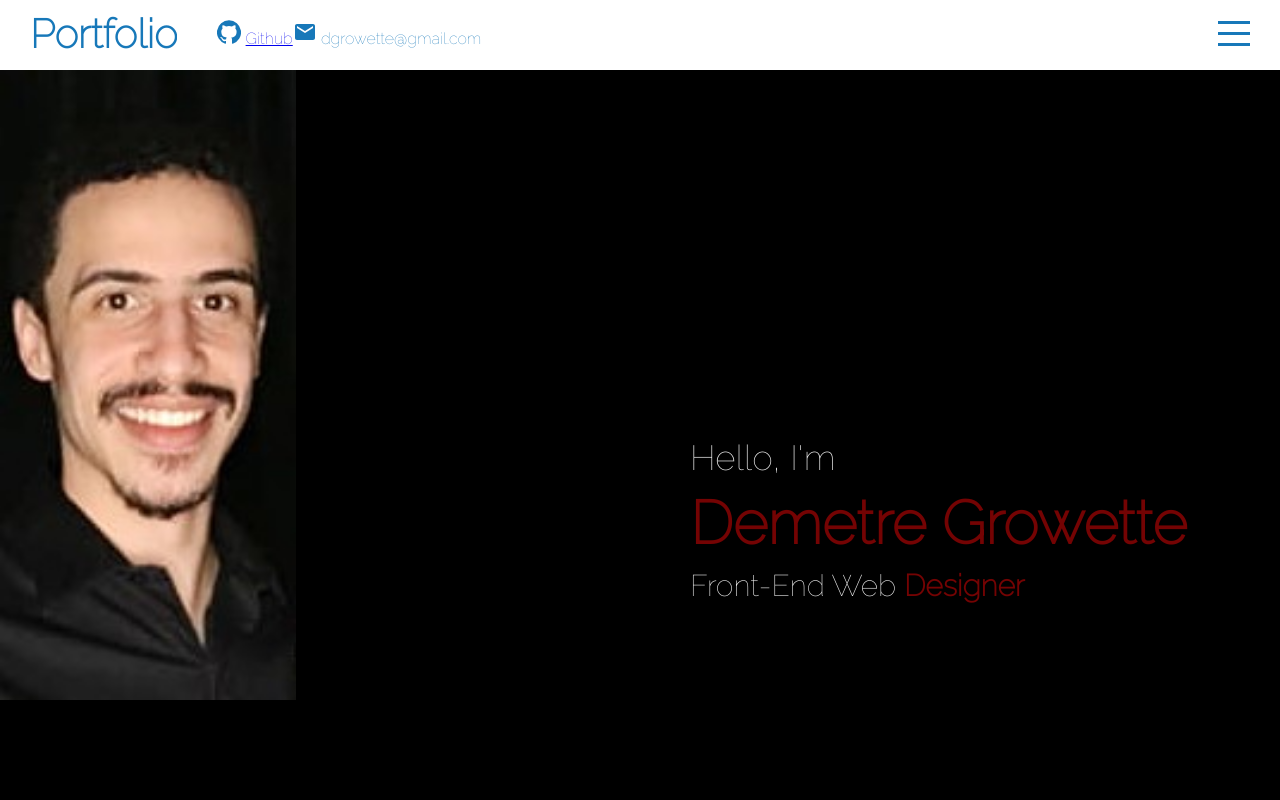
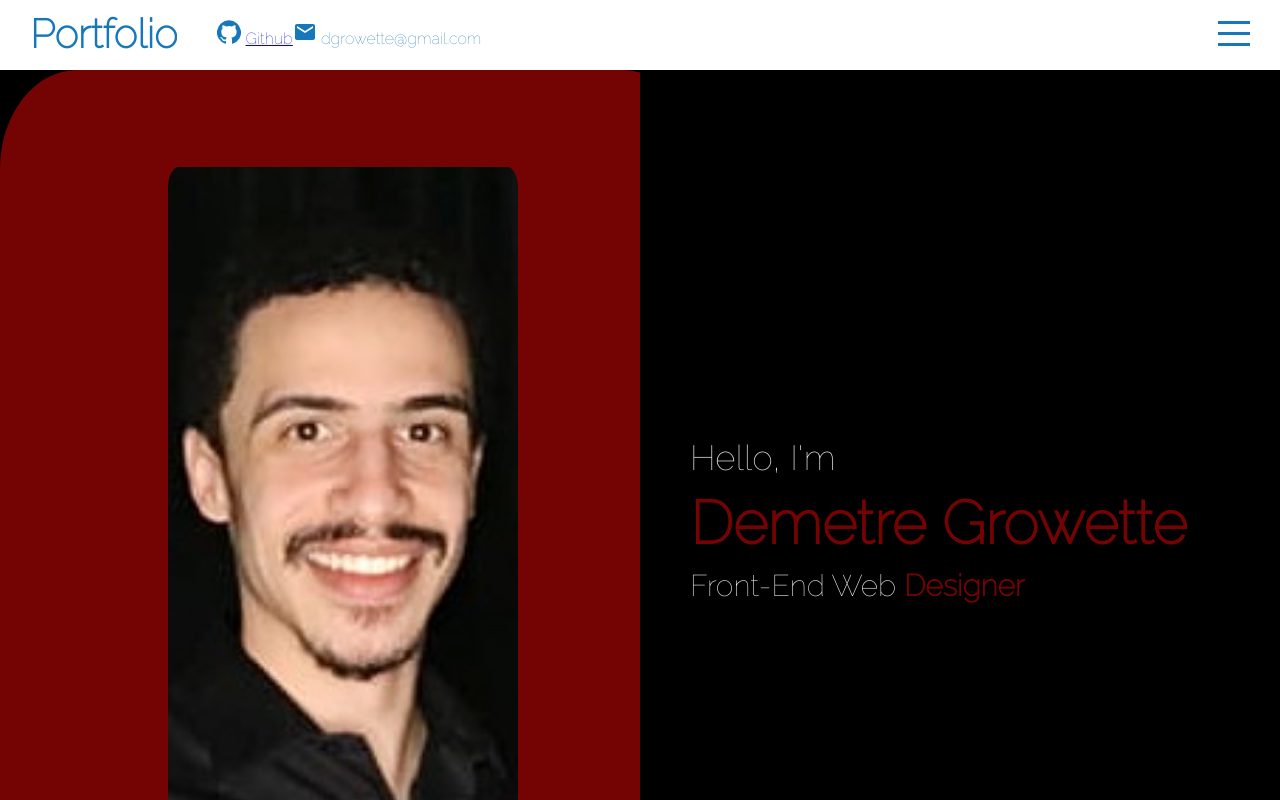
Before and after one commit to Trane7/portfolio, a React (Create React App) app in the folder portfolio/: page / in a window 1280 px wide. Built offline with nearby package versions, Linux system fonts and the light colour scheme; the HTML template or start-up script is replaced by a standard one.

Commit message:
fixed intro and gave it a new look

```diff
--- a/portfolio/src/components/intro/intro.scss
+++ b/portfolio/src/components/intro/intro.scss
@@ -16,9 +16,18 @@
         .imgContainer{
             width: 700px;
             height: 900px;
+            background-color: rgb(116, 3, 3);
+            border-radius: 11%;
+            display: flex;
+            align-items: flex-end;
+            justify-content: center;
 
             img{
-                height: 70%;
+                height: 80%;
+                width: 50%;
+                border-radius: 3%;
+                margin-bottom: 83px;
+                margin-right: 15px;
             }
         }
     }
```
